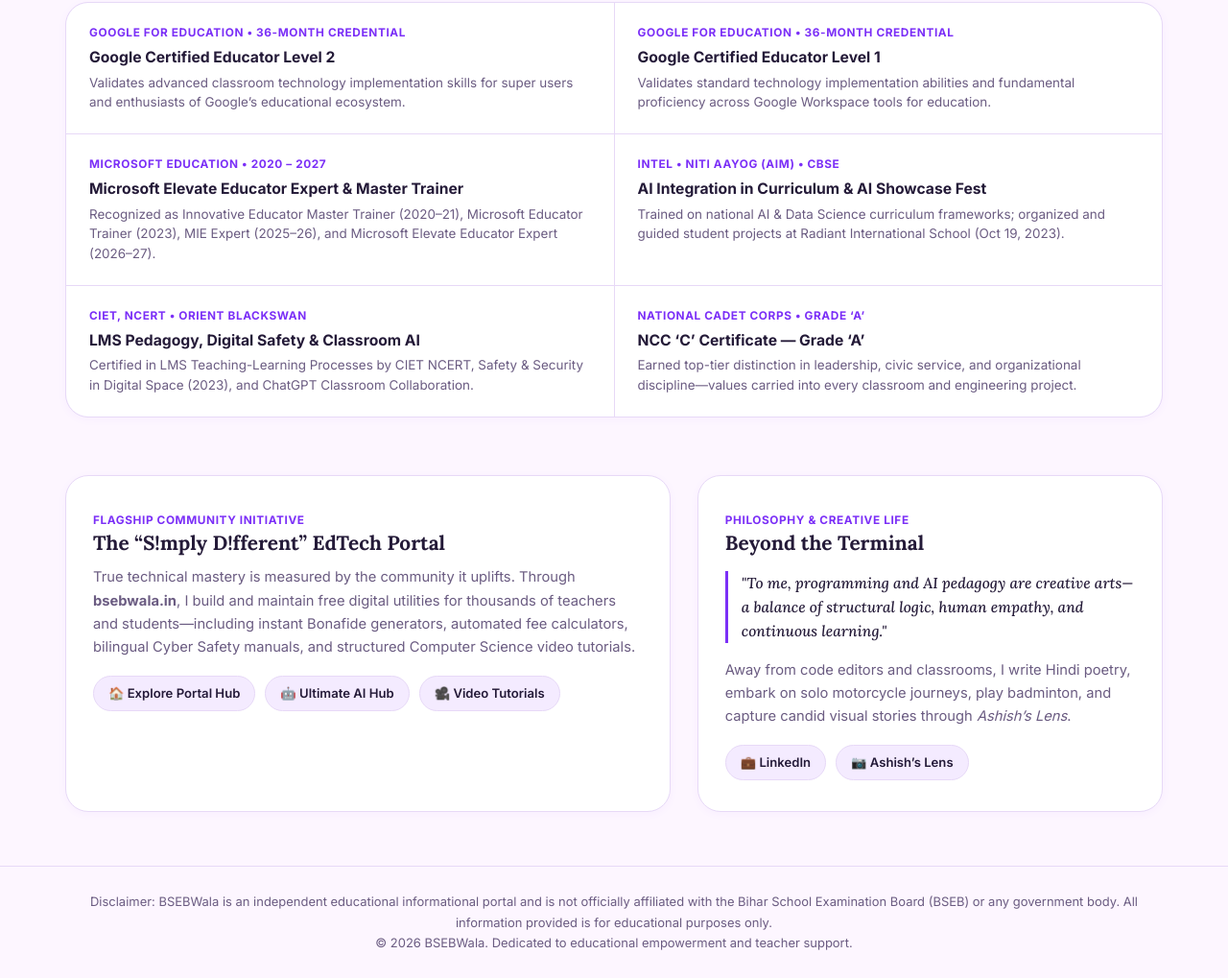
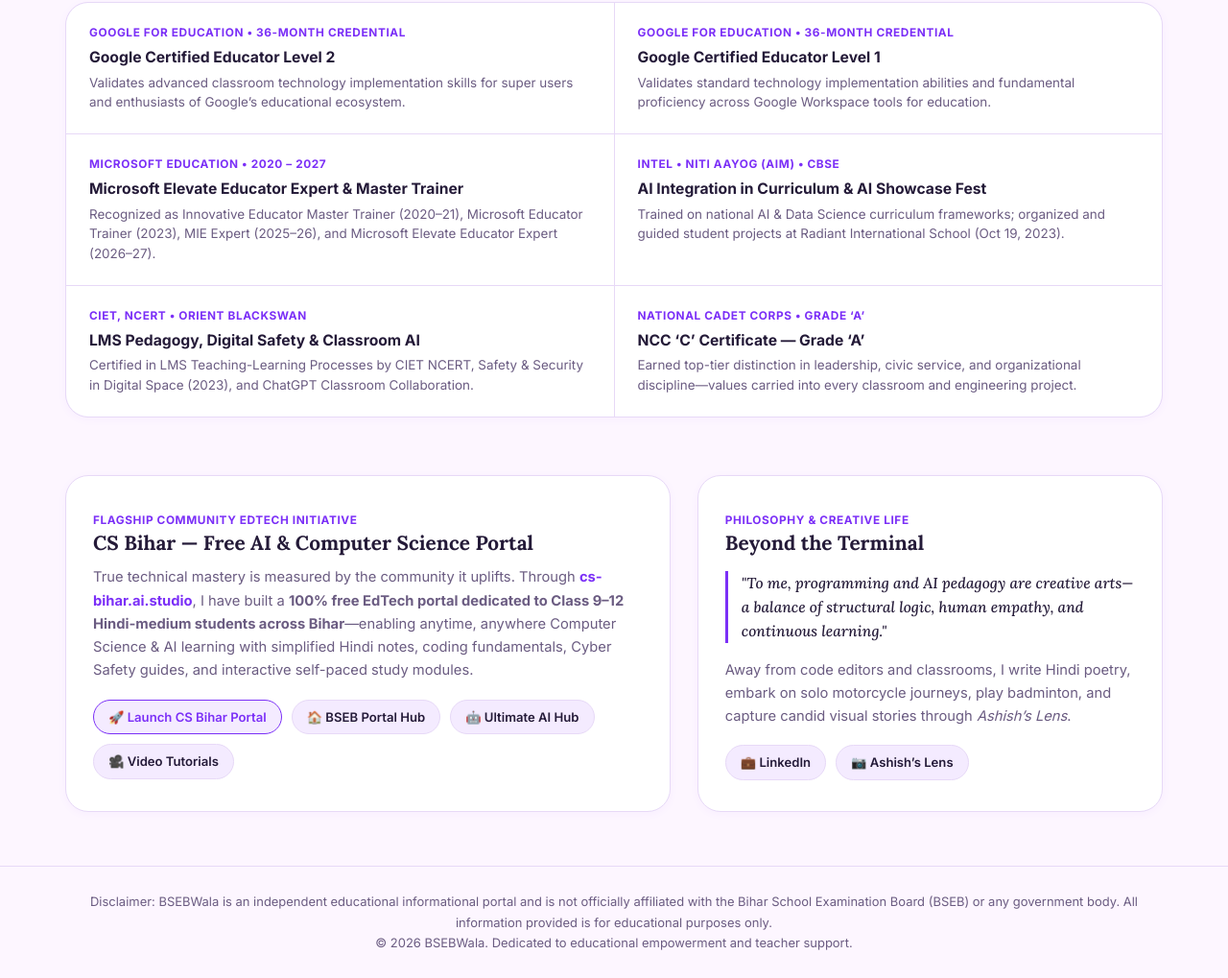
Before and after one commit to ashish9singh/bseb, a plain HTML site: page about.html in a window 1280 px wide. Shown: the part 1420-2439 px from the top of the page at 96% size. Drawn offline with Linux system fonts and the light colour scheme.

Commit message:
Update about.html

```diff
--- a/about.html
+++ b/about.html
@@ -198,15 +198,17 @@
         </section>
 
         <!-- 5. FEATURED INITIATIVE & BEYOND CODE -->
+      <!-- 5. FEATURED INITIATIVE & BEYOND CODE -->
         <section class="showcase-split">
             <div class="showcase-box">
-                <span class="ledger-meta">Flagship Community Initiative</span>
-                <h3>The “S!mply D!fferent” EdTech Portal</h3>
+                <span class="ledger-meta">Flagship Community EdTech Initiative</span>
+                <h3>CS Bihar — Free AI & Computer Science Portal</h3>
                 <p>
-                    True technical mastery is measured by the community it uplifts. Through <strong>bsebwala.in</strong>, I build and maintain free digital utilities for thousands of teachers and students—including instant Bonafide generators, automated fee calculators, bilingual Cyber Safety manuals, and structured Computer Science video tutorials.
+                    True technical mastery is measured by the community it uplifts. Through <a href="https://cs-bihar.ai.studio/" target="_blank" rel="noopener" style="color: var(--primary); font-weight: 700;">cs-bihar.ai.studio</a>, I have built a <strong>100% free EdTech portal dedicated to Class 9–12 Hindi-medium students across Bihar</strong>—enabling anytime, anywhere Computer Science & AI learning with simplified Hindi notes, coding fundamentals, Cyber Safety guides, and interactive self-paced study modules.
                 </p>
                 <div class="social-row">
-                    <a href="https://bsebwala.in/" class="social-chip">🏠 Explore Portal Hub</a>
+                    <a href="https://cs-bihar.ai.studio/" class="social-chip" target="_blank" rel="noopener" style="border-color: var(--primary); color: var(--primary);">🚀 Launch CS Bihar Portal</a>
+                    <a href="https://bsebwala.in/" class="social-chip">🏠 BSEB Portal Hub</a>
                     <a href="/aihub" class="social-chip">🤖 Ultimate AI Hub</a>
                     <a href="/learn" class="social-chip">🎥 Video Tutorials</a>
                 </div>
@@ -226,8 +228,7 @@
                     <a href="https://ashish9singh.wordpress.com/ashishs-lens/" class="social-chip" target="_blank" rel="noopener">📷 Ashish’s Lens</a>
                 </div>
             </div>
-        </section>
-    </main>
+        </section>    </main>
 
     <!-- Footer -->
     <footer>
```
